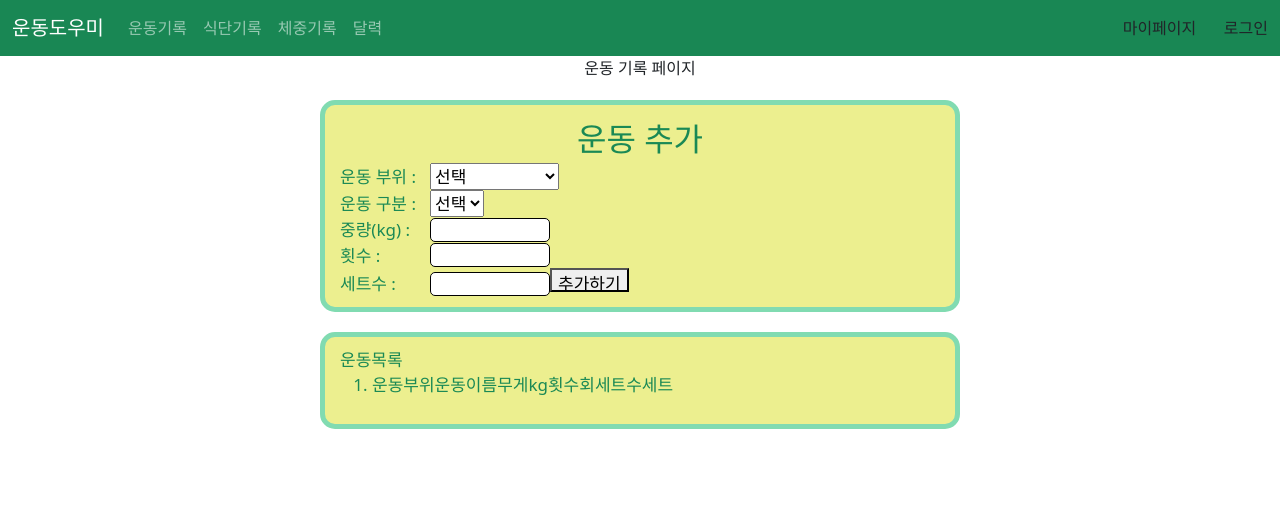
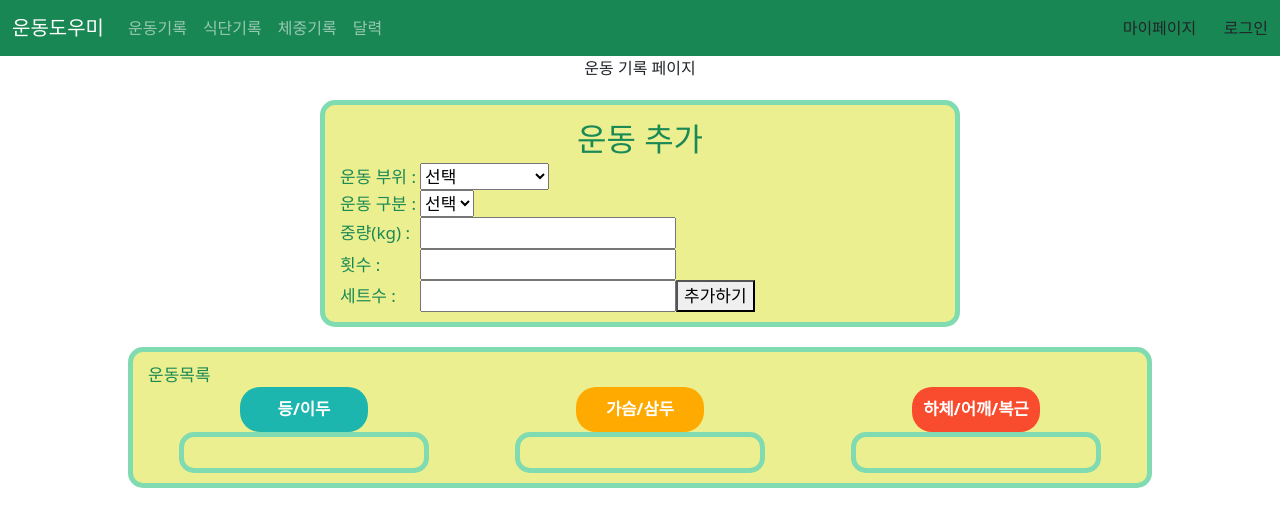
Before and after one commit to cham0287/health-tracker, a React (Create React App) app: page /workout in a window 1280 px wide. Shown: the top 526 px of the page. Built offline with nearby package versions, Linux system fonts and the light colour scheme.

Commit message:
운동부위별 리스트기능 추가

```diff
--- a/package.json
+++ b/package.json
@@ -18,6 +18,7 @@
     "react-router-dom": "^6.3.0",
     "react-scripts": "5.0.1",
     "sass": "^1.54.0",
+    "styled-components": "^5.3.5",
     "web-vitals": "^2.1.4"
   },
   "scripts": {
--- a/src/App.css
+++ b/src/App.css
@@ -144,3 +144,65 @@
   left: 43%;
   top: 42%;
 }
+
+.addTraining {
+  font-size: 17px;
+  border: 5px solid rgb(129, 219, 177);
+  color: hsl(152deg 68% 32%);
+  padding-top: 10px;
+  padding-bottom: 10px;
+  padding-left: 15px;
+  padding-right: 15px;
+  margin: auto;
+  margin-top: 20px;
+  margin-bottom: 20px;
+
+  background-color: rgb(236, 239, 143);
+  border-radius: 15px;
+  text-align: left;
+  width: 50%;
+}
+
+.addTraining label {
+  width: 80px;
+}
+.trainingList {
+  font-size: 17px;
+  border: 5px solid rgb(129, 219, 177);
+  color: hsl(152deg 68% 32%);
+  padding-top: 10px;
+  padding-bottom: 10px;
+  padding-left: 15px;
+  padding-right: 15px;
+  margin: auto;
+  margin-top: 20px;
+  margin-bottom: 20px;
+
+  background-color: rgb(236, 239, 143);
+  border-radius: 15px;
+  text-align: left;
+  width: 80%;
+}
+
+.eachPart {
+  text-align: center;
+  font-size: 1.3vw;
+  font-weight: 650;
+  margin: auto;
+  width: 10vw;
+  padding-top: 10px;
+  padding-bottom: 10px;
+  border-radius: 20px;
+  color: white;
+}
+
+.partBox {
+  padding-top: 15px;
+  margin: auto;
+  font-size: 17px;
+  border: 5px solid rgb(129, 219, 177);
+  color: hsl(152deg 68% 32%);
+  background-color: rgb(236, 239, 143);
+  border-radius: 15px;
+  width: 80%;
+}
--- a/src/components/Workout/AddTraining.jsx
+++ b/src/components/Workout/AddTraining.jsx
@@ -1,14 +1,14 @@
 import { useState } from 'react';
 import workoutData from '../../workoutData';
 
-function AddTraining({ trainList, setTrainList }) {
+function AddTraining({ part1, setPart1, part2, setPart2, part3, setPart3 }) {
   let [part, setPart] = useState('선택');
   let [selectTrain, setSelectTrain] = useState('선택');
   let [weight, setWeight] = useState(0);
   let [times, setTimes] = useState(0);
   let [setNum, setSetNum] = useState(0);
   return (
-    <div className='selectOption'>
+    <div className='addTraining'>
       <div style={{ textAlign: 'center', fontSize: '32px' }}>운동 추가</div>
       <div>
         <label for='training'>운동 부위 :</label>
@@ -61,7 +61,7 @@ function AddTraining({ trainList, setTrainList }) {
           }}
         ></input>
         <br />
-        <label>횟수 : </label>
+        <label>횟수 :</label>
         <input
           type='number'
           onChange={(e) => {
@@ -78,18 +78,42 @@ function AddTraining({ trainList, setTrainList }) {
         ></input>
         <button
           onClick={() => {
+            if (part == '등/이두') {
               let newList = [
-              ...trainList,
+                ...part1,
                 {
-                part: part,
                   name: selectTrain,
                   weight: weight,
                   times: times,
                   num: setNum,
                 },
               ];
-
-            setTrainList(newList);
+              setPart1(newList);
+            }
+            if (part == '가슴/삼두') {
+              let newList = [
+                ...part2,
+                {
+                  name: selectTrain,
+                  weight: weight,
+                  times: times,
+                  num: setNum,
+                },
+              ];
+              setPart2(newList);
+            }
+            if (part == '하체/어깨/복근') {
+              let newList = [
+                ...part3,
+                {
+                  name: selectTrain,
+                  weight: weight,
+                  times: times,
+                  num: setNum,
+                },
+              ];
+              setPart3(newList);
+            }
           }}
         >
           추가하기
--- a/src/components/Workout/TrainingList.jsx
+++ b/src/components/Workout/TrainingList.jsx
@@ -1,9 +1,17 @@
-function TrainingList({ trainList }) {
+import { Row, Col } from 'react-bootstrap';
+
+function TrainingList({ part1, part2, part3 }) {
   return (
-    <div className='selectOption'>
+    <div className='trainingList'>
       <div>운동목록</div>
+      <Row>
+        <Col xs='auto' md={4}>
+          <div className='eachPart' style={{ background: '#1db6ae' }}>
+            등/이두
+          </div>
+          <div className='partBox'>
             <ol>
-        {trainList.map((train) => {
+              {part1.map((train) => {
                 return (
                   <li>
                     {train.part}
@@ -15,6 +23,47 @@ function TrainingList({ trainList }) {
               })}
             </ol>
           </div>
+        </Col>
+        <Col xs='auto' md={4}>
+          <div className='eachPart' style={{ background: '#ffaa01' }}>
+            가슴/삼두
+          </div>
+          <div className='partBox'>
+            <ol>
+              {part2.map((train) => {
+                return (
+                  <li>
+                    {train.part}
+                    {train.name}
+                    {train.weight}kg
+                    {train.times}회{train.num}세트
+                  </li>
+                );
+              })}
+            </ol>
+          </div>
+        </Col>
+        <Col xs='auto' md={4}>
+          <div className='eachPart' style={{ background: '#f94c2e' }}>
+            하체/어깨/복근
+          </div>
+          <div className='partBox'>
+            <ol>
+              {part3.map((train) => {
+                return (
+                  <li>
+                    {train.part}
+                    {train.name}
+                    {train.weight}kg
+                    {train.times}회{train.num}세트
+                  </li>
+                );
+              })}
+            </ol>
+          </div>
+        </Col>
+      </Row>
+    </div>
   );
 }
 export default TrainingList;
--- a/src/routers/Workout.jsx
+++ b/src/routers/Workout.jsx
@@ -3,20 +3,22 @@ import TrainingList from '../components/Workout/TrainingList';
 import { useState } from 'react';
 
 function Workout() {
-  let [trainList, setTrainList] = useState([
-    {
-      part: '운동부위',
-      name: '운동이름',
-      weight: '무게',
-      times: '횟수',
-      num: '세트수',
-    },
-  ]);
+  let [part1, setPart1] = useState([]);
+  let [part2, setPart2] = useState([]);
+  let [part3, setPart3] = useState([]);
+
   return (
     <div>
       <div>운동 기록 페이지</div>
-      <AddTraining trainList={trainList} setTrainList={setTrainList} />
-      <TrainingList trainList={trainList} setTrainList={setTrainList} />
+      <AddTraining
+        part1={part1}
+        setPart1={setPart1}
+        part2={part2}
+        setPart2={setPart2}
+        part3={part3}
+        setPart3={setPart3}
+      />
+      <TrainingList part1={part1} part2={part2} part3={part3} />
     </div>
   );
 }
```
Also changed, not shown: 1 other file (tests, documents, lock files or other folders). Lines whose indentation alone changed are shown as unchanged.
